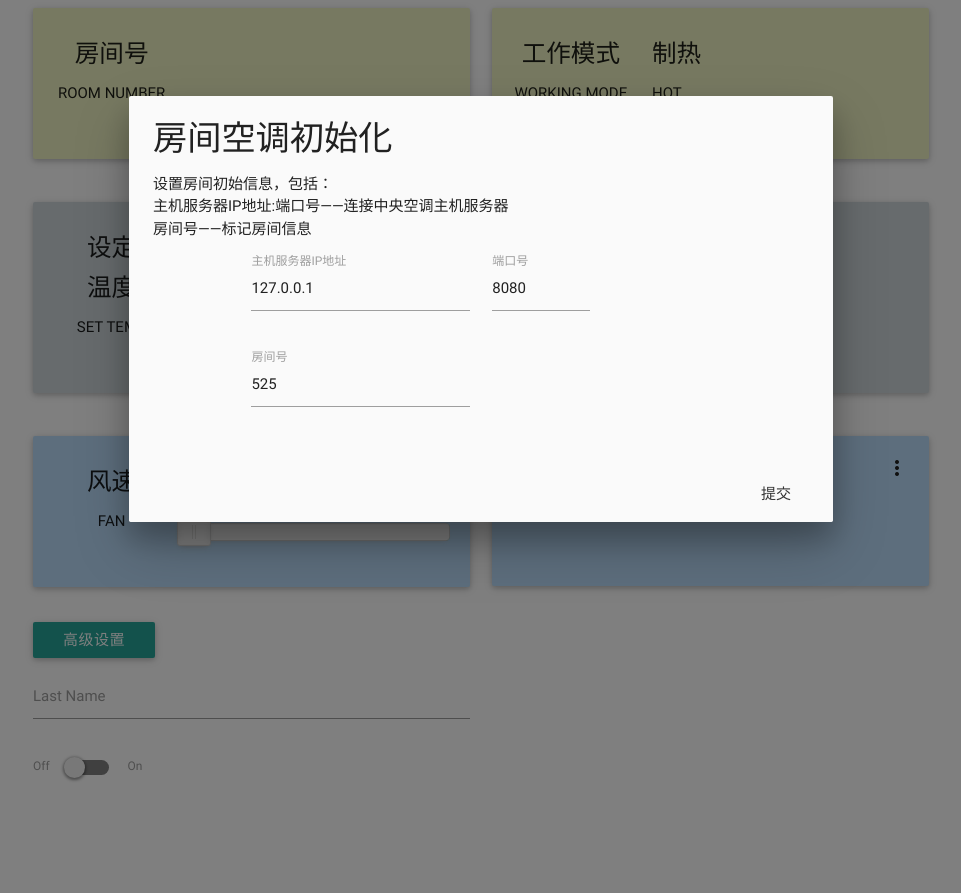
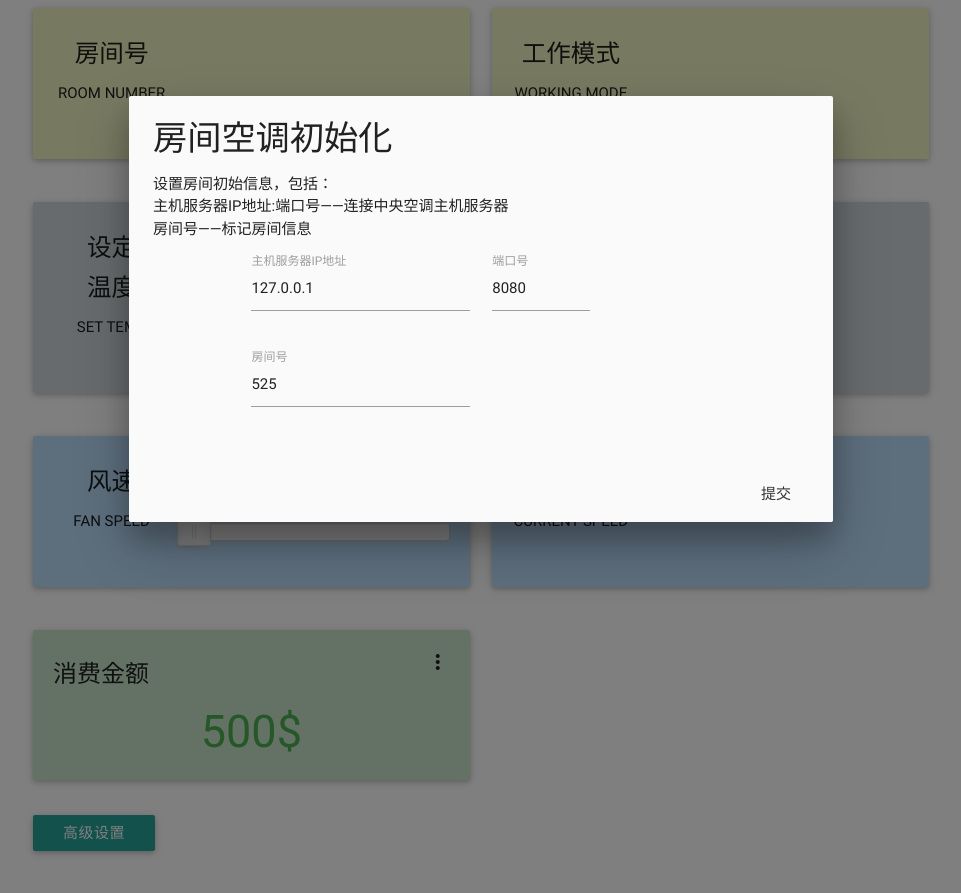
Before and after one commit to bupt1309SE/AirSlave, a Django app: page /slave/ in a window 1280 px wide. Shown: the top 893 px of the page, without its empty margins (159-1120 px from the left). Run offline with Django 3.2, Linux system fonts and the light colour scheme; parts of the project's set-up code (start-up, migrations or seed data) failed here and were passed over.

Commit message:
modify js and css

```diff
--- a/slave/static/slave/css/custom.css
+++ b/slave/static/slave/css/custom.css
@@ -12,6 +12,14 @@
   font-size: 4.5rem;
 }
 
+.cost-text {
+    font-size: 3rem;
+}
+
+.cost-detail {
+    font-size: 1.3rem;
+}
+
 .wind-text {
     font-weight: 500;
     font-size: 3rem;
--- a/slave/static/slave/js/init.js
+++ b/slave/static/slave/js/init.js
@@ -1,13 +1,13 @@
-
-$(document).ready(function(){
+$(document).ready(function () {
     // the "href" attribute of .modal-trigger must specify the modal ID that wants to be triggered
     $('.modal-trigger').leanModal();
+    $('#modal1').openModal();
 });
 
-$('#modal1').openModal();
+var mainLoopTimer;
+var subLoopTimer;
 
-
-//初始化从机
+/* 初始化从机 */
 function validate() {
     var ip = document.getElementById('set_ip').value;
     var port = document.getElementById('set_port').value;
@@ -15,18 +15,20 @@ function validate() {
 
     $.post("login",
         {
-        'ip':ip,
-        'port':port,
-        'room_number':room
+            'ip': ip,
+            'port': port,
+            'room_number': room
         },
-        function(data){
+        function (data) {
             if (data == 1) {
                 $('#modal1').closeModal();
                 alert("成功连接中央空调！");
+                document.getElementById('show_room_num').innerHTML = room;
+                mainLoopTimer = setTimeout('mainLoop()', 1000);
                 return true;
             }
             else if (data == 0) {
-                alert("连接失败！请重新输入IP/端口");
+                alert("连接失败！请重新输入IP/端口/房间号");
                 return false;
             }
             else {
@@ -34,38 +36,153 @@ function validate() {
                 return false;
             }
         });
-    alert("主机未响应");
+    //alert("主机未响应");
     return false;
 }
 
+var workModeElement = document.getElementById('show_work_mode');
+var workModeElemEN = document.getElementById('show_work_mode_en');
+var roomTempElement = document.getElementById('show_room_temp');
+var windElement = document.getElementById('show_wind');
+var windElementEN = document.getElementById('show_wind_bottom');
+var totalCostElement = document.getElementById('show_cost');
+var powerConsumeElement = document.getElementById('show_power');
+var powerPriceElement = document.getElementById('show_price');
 
+/* 循环更新 */
+function mainLoop() {
+    $.get("get_info",
+        function (data) {
+            if (data.is_conn == "False") {
+                Materialize.toast("与主机连接断开,尝试重连……", 4000);
+                subLoopTimer = setTimeout('subLoop()', 4000);
+            }
+            else if (data.is_conn == "True") {
+                Materialize.toast("get info succeed", 1500);
+
+                updateUI(data);
+
+                mainLoopTimer = setTimeout('mainLoop()', 1000);
+            }
+        }
+    );
+}
+
+/* 循环重连 */
+function subLoop() {
+    Materialize.toast("尝试重连……", 4000);
+    $.get("get_info",
+        function (data) {
+            if (data.is_conn == "True") {
+                Materialize.toast("已与服务器重连", 4000);
+                mainLoopTimer = setTimeout('mainLoop()', 1000);
+            }
+            else {
+                Materialize.toast("重连失败，5秒后重试", 4000);
+                subLoopTimer = setTimeout('subLoop()', 5000);
+            }
+        }
+    );
+}
+
+/* update UI */
+function updateUI(data) {
+    if (data.mode == "hot") {
+        workModeElement.innerHTML = "制热";
+        workModeElemEN.innerHTML = "HOT";
+        updateTempSlider("hot");
+    }
+    else if (data.mode == "cold") {
+        workModeElement.innerHTML = "制冷";
+        workModeElemEN.innerHTML = "COOL";
+        updateTempSlider("cool");
+    }
+
+    roomTempElement.innerHTML = data.current_temp.toFixed(2) + "℃";
+
+    if (data.query_speed == "standby") {
+        windElement.innerHTML = "待机";
+        windElementEN.innerHTML = "STOP";
+    }
+    if (data.query_speed == "low") {
+        windElement.innerHTML = "低风";
+        windElementEN.innerHTML = "LOW";
+    }
+    else if (data.query_speed == "medium") {
+        windElement.innerHTML = "中风";
+        windElementEN.innerHTML = "MED";
+    }
+    else if (data.query_speed == "high") {
+        windElement.innerHTML = "高风";
+        windElementEN.innerHTML = "HIGH";
+    }
+
+    totalCostElement.innerHTML = data.total_cost.toFixed(2) + "$";
+    powerConsumeElement.innerHTML = data.power_consump.toFixed(2);
+    powerPriceElement.innerHTML = data.power_price.toFixed(2);
+}
+
+/* 设置温度滑块 */
 var tempSlider = document.getElementById('temp_slider');
 
 noUiSlider.create(tempSlider, {
         start: 25,
         step: 1,
-	connect: 'lower',
+        connect: 'upper',
         range: {
             'min': 18,
             'max': 25
-	},
+        }/*,
         format: {
-	  to: function ( value ) {
+            to: function (value) {
                 return value + '℃';
             },
-	  from: function ( value ) {
-		return value.replace('℃', '');;
+            from: function (value) {
+                return value.replace('℃', '');
             }
+        }*/
+    }
+);
+
+function updateTempSlider(type) {
+    var min, max, conn;
+    if (type == "hot") {
+        min = 25;
+        max = 30;
+        conn = 'lower';
+    }
+    else {  //type == "cool"
+        min = 18;
+        max = 25;
+        conn = 'upper';
+    }
+    tempSlider.noUiSlider.updateOptions({
+        connect: conn,
+        range: {
+            'min': min,
+            'max': max
         }
     });
+}
 
+
+/* 更新设置温度元素 */
 var tempSliderValueElement = document.getElementById('set_temp');
 
-tempSlider.noUiSlider.on('update', function( values, handle ) {
-	tempSliderValueElement.innerHTML = values[handle];
+tempSlider.noUiSlider.on('update', function (values, handle) {
+    tempSliderValueElement.innerHTML = values[handle] + '℃';
 });
 
+tempSlider.noUiSlider.on('set', function () {
+    //Materialize.toast( tempSlider.noUiSlider.get(),500);
+    $.post("target_reply",
+        {
+            'target_temp': tempSlider.noUiSlider.get()
+        }
+    );
+});
 
+/* 设置风速滑块 */
 var windSlider = document.getElementById('wind_slider');
 
 noUiSlider.create(windSlider, {
@@ -78,14 +195,14 @@ noUiSlider.create(windSlider, {
     }
 });
 
+/* 更新设置风速元素 */
+var windVal;
 var windSliderValueElement = document.getElementById('set_wind');
 var windSliderValueElement2 = document.getElementById('set_wind_bottom');
-var windVal;
 
-windSlider.noUiSlider.on('update', function( values, handle ) {
+windSlider.noUiSlider.on('update', function (values, handle) {
     windVal = Math.round(values[handle]);
-    switch(windVal)
-    {
+    switch (windVal) {
         case 0:
             windSliderValueElement.innerHTML = '待机';
             windSliderValueElement2.innerHTML = 'STOP';
@@ -103,4 +220,15 @@ windSlider.noUiSlider.on('update', function( values, handle ) {
             windSliderValueElement2.innerHTML = 'HIGH';
             break;
     }
-})
+});
+
+var windArray = ["standby", "low", "medium", "high"];
+
+windSlider.noUiSlider.on('set', function () {
+    //Materialize.toast( windSlider.noUiSlider.get(),500);
+    $.post("speed_reply",
+        {
+            'speed_choice': windArray[windSlider.noUiSlider.get()]
+        }
+    );
+});
--- a/slave/templates/slave/index.html
+++ b/slave/templates/slave/index.html
@@ -21,7 +21,7 @@
 <body>
     <div class="container">
         <div class="row">
-            <div class="col s6">
+            <div class="col s12 m6">
                 <div class="card-panel lime lighten-4">
                     <div class="row">
                         <div class="col s4 center-align">
@@ -29,12 +29,12 @@
                             <p>ROOM NUMBER</p>
                         </div>
                         <div class="col s8">
-                            <h5 class="flow-text">{{ room_number }}</h5>
+                            <h5 id="show_room_num"></h5>
                         </div>
                     </div>
                 </div>
             </div>
-            <div class="col s6">
+            <div class="col s12 m6">
                 <div class="card-panel lime lighten-4">
                     <div class="row">
                         <div class="col s4 center-align">
@@ -42,28 +42,15 @@
                             <p>WORKING MODE</p>
                         </div>
                         <div class="col s8">
-                            <h5>
-                                {% if mode == 'cold' %}
-                                    制冷
-                                {% else %}
-                                    制热
-                                {% endif %}
-                            </h5>
-                            <p>
-
-                                {% if mode == 'cold' %}
-                                    COLD
-                                {% else %}
-                                    HOT
-                                {% endif %}
-                            </p>
+                            <h5 id="show_work_mode"></h5>
+                            <p id="show_work_mode_en"></p>
                         </div>
                     </div>
                 </div>
             </div>
         </div>
         <div class="row">
-            <div class="col s12 m6">
+            <div class="col s12 m12 l6">
                 <div class="card-panel blue-grey lighten-4">
                     <div class="row">
                         <div class="col s4 center-align">
@@ -78,7 +65,7 @@
                     </div>
                 </div>
             </div>
-            <div class="col s12 m6">
+            <div class="col s12 m12 l6">
                 <div class="card-panel blue-grey lighten-4">
                     <div class="row">
                         <div class="col s4 center-align">
@@ -87,8 +74,8 @@
                             <p>ROOM TEMP</p>
                         </div>
                         <div class="col s8">
-                            <a class="digit-text">
-                                {{ current_temp }}℃
+                            <a id="show_room_temp" class="digit-text">
+                                --℃
                             </a>
                         </div>
                     </div>
@@ -101,7 +88,7 @@
                     <div class="row">
                         <div class="col s4 center-align">
                             <h5>风速</h5>
-                            <p>FAN</p>
+                            <p>FAN SPEED</p>
                         </div>
                         <div class="col s8">
                             <a class="wind-text" id="set_wind"></a>
@@ -112,20 +99,42 @@
                 </div>
             </div>
             <div class="col s12 m6">
-                <div class="card blue lighten-4">
+                <div class="card-panel blue lighten-4">
+                    <div class="row">
+                        <div class="col s4 center-align">
+                            <h5>当前风速</h5>
+                            <p>CURRENT SPEED</p>
+                        </div>
+                        <div class="col s8">
+                            <a class="wind-text" id="show_wind"></a>
+                            <a class="wind-bottom" id="show_wind_bottom"></a>
+                        </div>
+                    </div>
+                </div>
+            </div>
+        </div>
+        <div class="row">
+            <div class="col s12 m6">
+                <div class="card green lighten-4">
                     <div class="card-content">
                         <span class="card-title activator grey-text text-darken-4">
                             消费金额
                             <i class="material-icons right">more_vert</i>
                         </span>
-                        <p>500$</p>
+                        <p id="show_cost" class="cost-text center-align green-text darken-4">500$</p>
                     </div>
                     <div class="card-reveal">
                         <span class="card-title grey-text text-darken-4">
-                            标题
+                            消费详情
                             <i class="material-icons right">close</i>
                         </span>
-                        <p>这是详细情况</p>
+                        <p class="cost-detail">
+                            <a>用电量</a>
+                            <a id="show_power"></a>
+                            <a>kWh　×　单价</a>
+                            <a id="show_price"></a>
+                            <a>$/kWh</a>
+                        </p>
                     </div>
                 </div>
             </div>
@@ -170,26 +179,6 @@
 
     </div>
 
-    <div class="container">
-        <div class="row">
-          <div class="input-field col s6">
-            <input id="last_name" type="text" class="validate">
-            <label for="last_name">Last Name</label>
-          </div>
-        </div>
-
-        <!-- Switch -->
-        <div class="switch">
-            <label>
-            Off
-            <input type="checkbox">
-            <span class="lever"></span>
-            On
-            </label>
-        </div>
-
-    </div>
-
     <!--Import jQuery before materialize.js-->
     <script type="text/javascript" src= {% static 'slave/js/jquery-2.1.1.min.js' %}></script>
     <script type="text/javascript" src={% static 'slave/js/materialize.min.js' %}></script>
```
Lines whose indentation alone changed are shown as unchanged.
